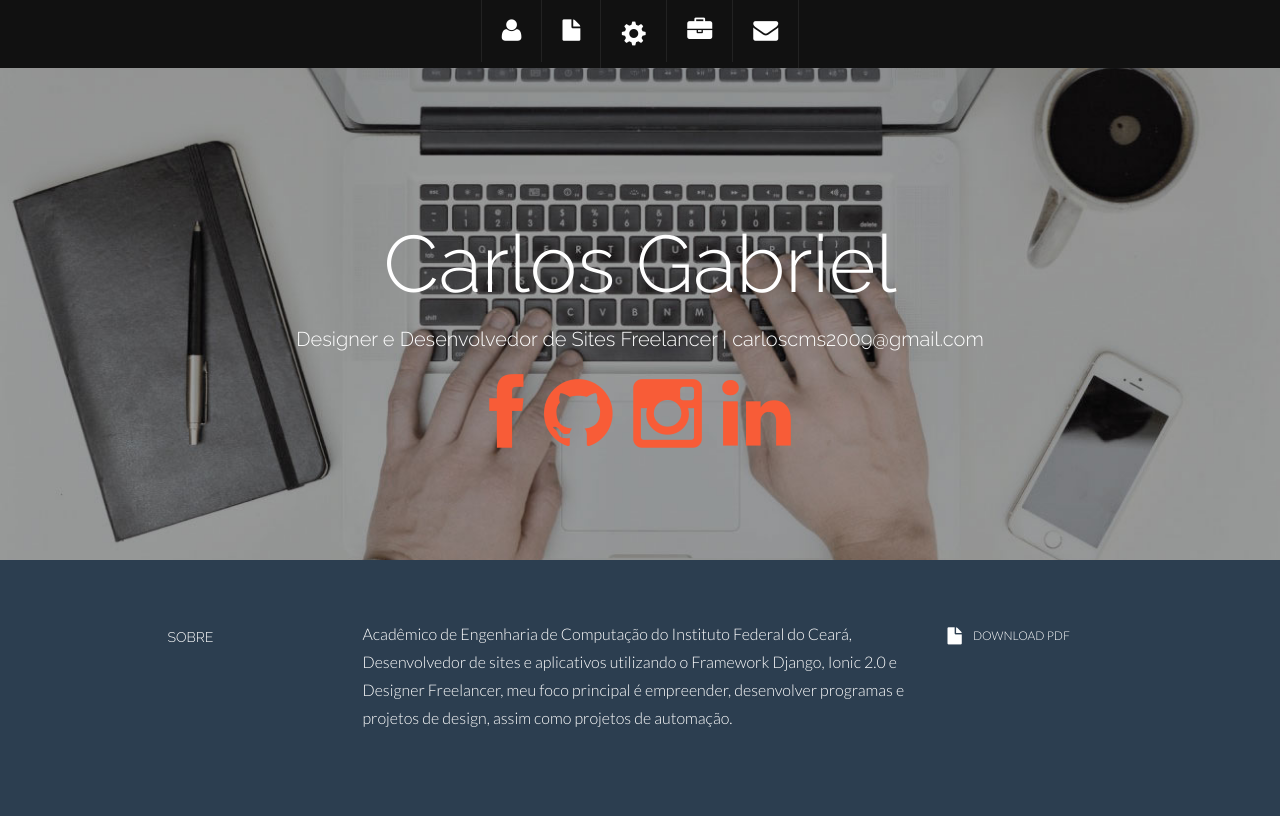
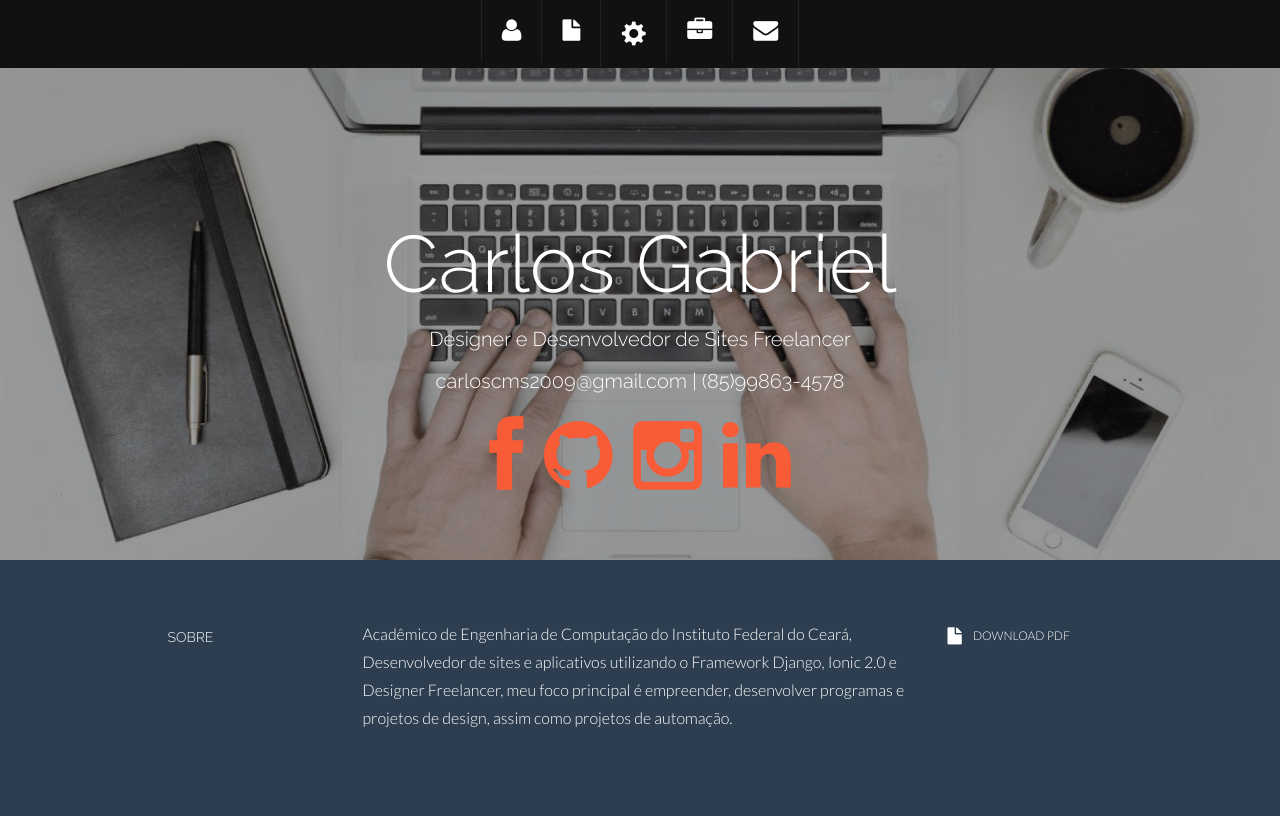
Before and after one commit to CarlosGabrielIFCE/CurriculumVitae, a Django app: page / in a window 1280 px wide. Shown: the top 816 px of the page. Run offline with Django 3.2, Linux system fonts and the light colour scheme; some libraries are stand-ins or nearby versions.

Commit message:
Template final

```diff
--- a/core/templates/index.html
+++ b/core/templates/index.html
@@ -61,7 +61,8 @@
       <div class="row centered">
         <div class="col-lg-12">
           <h1>Carlos Gabriel</h1>
-          <h3>Designer e Desenvolvedor de Sites Freelancer | carloscms2009@gmail.com</h3>
+          <h3>Designer e Desenvolvedor de Sites Freelancer </h3>
+          <h3>carloscms2009@gmail.com | (85)99863-4578</h3>
           <h1 id="icones">
             <a href="https://www.facebook.com/carlos.ramosdasilva.37"><i class="icon-facebook"></i></a>
             <a href="https://github.com/carlosgabrielIFCE"><i class="icon-github"></i></a>
```
